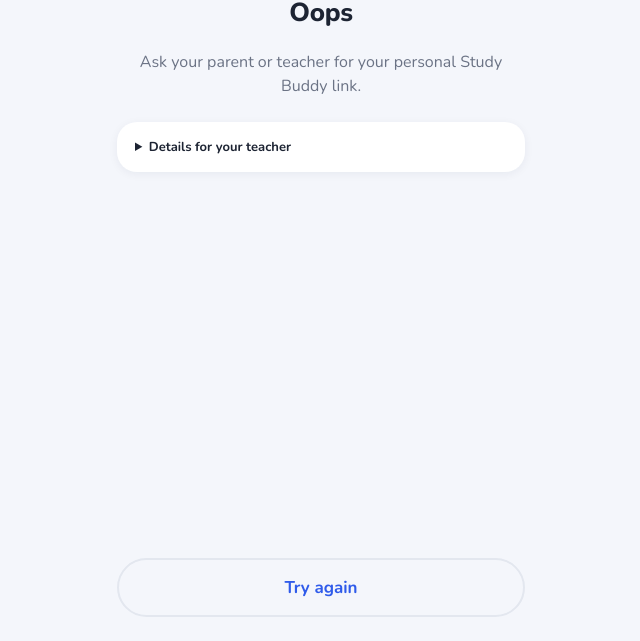
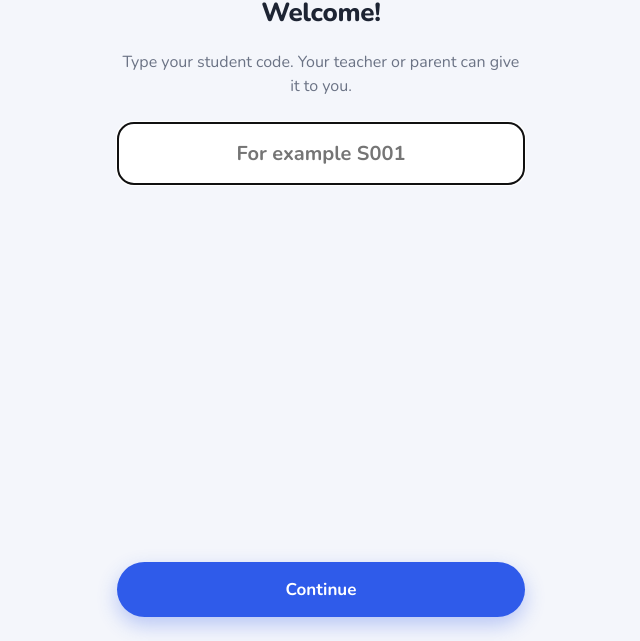
Before and after one commit to natmrad/Studybuddy, a plain HTML site: page index.html in a window 1280 px wide. Shown: the part 159-800 px from the top of the page, without its empty margins (319-959 px from the left). Drawn offline with nearby package versions, Linux system fonts and the light colour scheme.

Commit message:
Add files via upload

```diff
--- a/index.html
+++ b/index.html
@@ -189,6 +189,18 @@ body.real .stage .slot, body.real .video .slot{left:0;bottom:0;transform:none;wi
     <button class="btn btn-ghost" onclick="location.reload()">Try again</button>
   </section>
 
+  <!-- STUDENT CODE -->
+  <section class="screen" id="codeScreen">
+    <div style="font-size:60px;text-align:center;margin-top:40px">👋</div>
+    <h1 class="center">Welcome!</h1>
+    <p class="center muted">Type your student code. Your teacher or parent can give it to you.</p>
+    <input id="codeInput" placeholder="For example S001" autocomplete="off" autocapitalize="characters"
+      style="border:2px solid var(--line);border-radius:16px;padding:16px;font:700 20px 'Nunito',sans-serif;text-align:center;width:100%;margin-top:8px">
+    <p class="center" id="codeErr" style="color:var(--bad);min-height:24px;font-weight:700"></p>
+    <div class="spacer"></div>
+    <button class="btn btn-primary" id="codeBtn">Continue</button>
+  </section>
+
   <!-- WELCOME -->
   <section class="screen" id="welcome">
     <div class="stage">
@@ -288,7 +300,7 @@ body.real .stage .slot, body.real .video .slot{left:0;bottom:0;transform:none;wi
  * Leave it as is to try the app in DEMO mode (1-minute timer, no email).
  * Student link:  index.html?sid=S001
  * ============================================================ */
-const API_URL = 'https://script.google.com/macros/s/AKfycbwLMUQxaPcEHYFehZQpU4zpr0HP1N2oRUiy8YbtBA-b2sMAtJ5pL9efEzgkD038f50-/exec';
+const API_URL = 'https://script.google.com/macros/s/AKfycbxuvyVqjh8lijD0S3a9iSDxDzWvCZRvzQyGszlMwjsbaDuZ9S3hYaphYJ_uyO-eHnuy/exec';
 
 /* The three Study Buddies. Change names, colours or styles here.
  * style: 'long' | 'short' | 'hijab'    voice: 'female' | 'male' */
@@ -314,11 +326,11 @@ REAL_BUDDIES.forEach(r => {
   }
 });
 
-const PAGE_VERSION = '2026-11-23c';
+const PAGE_VERSION = '2026-11-23f';
 const DEMO = !/^https:\/\/script\.google\.com\//.test(API_URL);
 const params = new URLSearchParams(location.search);
-const SID = (params.get('sid') || (DEMO ? 'DEMO' : '')).trim();
-const LS_KEY = 'studybuddy_v1_' + SID;
+let SID = (params.get('sid') || (() => { try { return localStorage.getItem('studybuddy_sid') || ''; } catch (e) { return ''; } })() || (DEMO ? 'DEMO' : '')).trim();
+let LS_KEY = 'studybuddy_v1_' + SID;
 const BUDDY_KEY = 'studybuddy_buddy';
 
 let student = { name: '', studyMinutes: 60, numQuestions: 5 };
@@ -1179,16 +1191,35 @@ $('startBtn').onclick = () => {
 $('answerCallBtn').onclick = () => { ensureAudio(); quizCall(); };
 $('newBtn').onclick = () => { clearState(); $('wName').textContent = student.name; renderPicker(); show('welcome'); };
 
+function askCode(msg) {
+  show('codeScreen');
+  $('codeErr').textContent = msg || '';
+  const go = () => {
+    const v = $('codeInput').value.trim().toUpperCase();
+    if (!v) { $('codeErr').textContent = 'Please type your code.'; return; }
+    const u = new URL(location.href);
+    u.searchParams.set('sid', v);
+    location.href = u.toString();
+  };
+  $('codeBtn').onclick = go;
+  $('codeInput').onkeydown = e => { if (e.key === 'Enter') go(); };
+  setTimeout(() => $('codeInput').focus(), 50);
+}
+
 (async function init() {
   if (DEMO) { const t = document.createElement('div'); t.className = 'demo-tag'; t.textContent = 'DEMO'; document.body.appendChild(t); }
   applyBuddyNames();
-  if (!SID) return fail('Ask your parent or teacher for your personal Study Buddy link.');
+  if (!SID) return askCode();
   if (!SR) $('browserWarn').style.display = 'block';
 
   let r;
   try { r = await jsonp({ action: 'student', sid: SID }); }
   catch (e) { return fail(e.message); }
-  if (!r.ok) return fail(r.error || 'Student not found.');
+  if (!r.ok) {
+    if (!params.get('sid')) { try { localStorage.removeItem('studybuddy_sid'); } catch (e) {} return askCode('That code was not found. Please check it.'); }
+    return fail(r.error || 'Student not found.');
+  }
+  try { localStorage.setItem('studybuddy_sid', SID); } catch (e) {}
   student = { name: r.name, studyMinutes: r.studyMinutes, numQuestions: r.numQuestions };
   $('wName').textContent = student.name;
   $('wMin').textContent = student.studyMinutes + (student.studyMinutes === 1 ? ' minute' : ' minutes');
```
